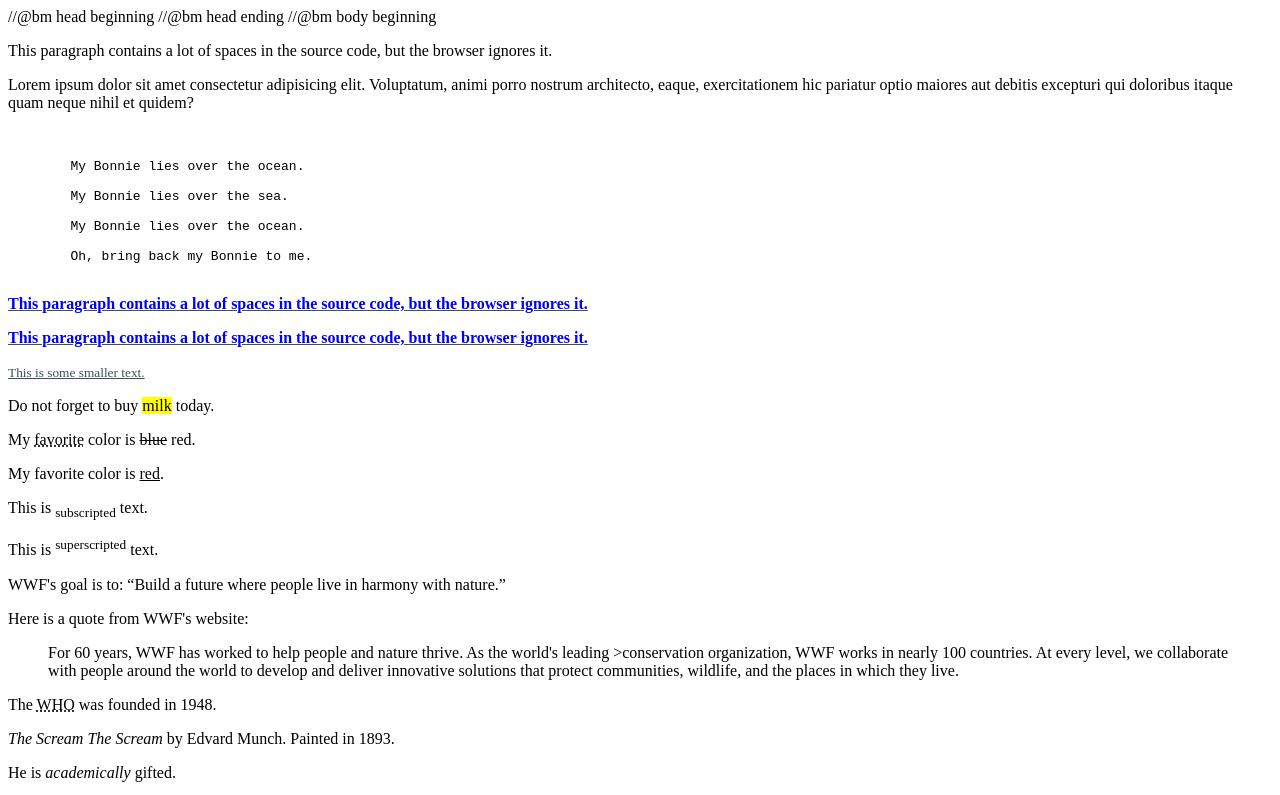
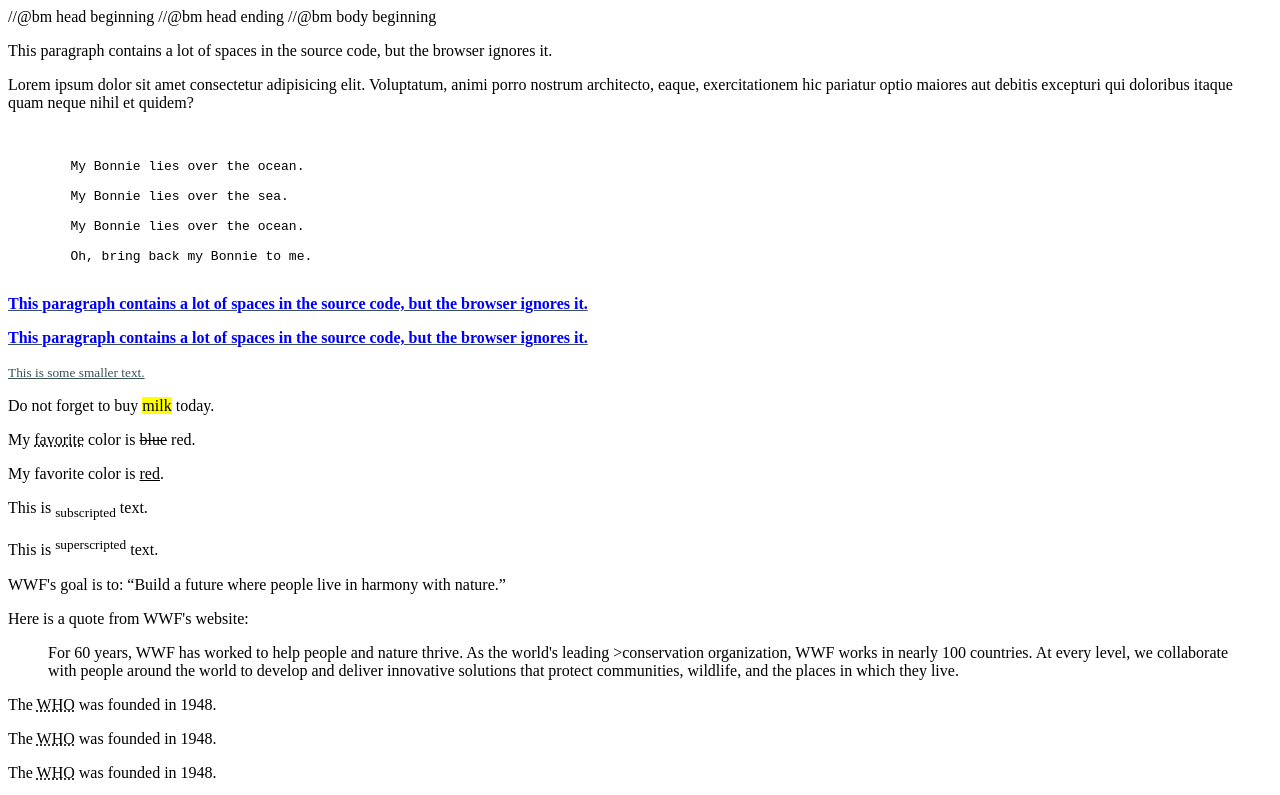
Before and after one commit to TharunAtithya/learn, a plain HTML site: page index.html in a window 1280 px wide. Shown: the top 795 px of the page. Drawn offline with Linux system fonts and the light colour scheme.

Commit message:
added 2 p tag in index.html

```diff
--- a/index.html
+++ b/index.html
@@ -50,7 +50,8 @@
     </blockquote>
 
     <p>The <abbr title="World Health Organization">WHO</abbr> was founded in 1948.</p>
-
+    <p>The <abbr title="World Health Organization">WHO</abbr> was founded in 1948.</p>
+    <p>The <abbr title="World Health Organization">WHO</abbr> was founded in 1948.</p>
     <p><cite>The Scream</cite> <em>The Scream</em> by Edvard Munch. Painted in 1893.</p>
 
     <p>He is <dfn>academically</dfn> gifted.</p>
```
